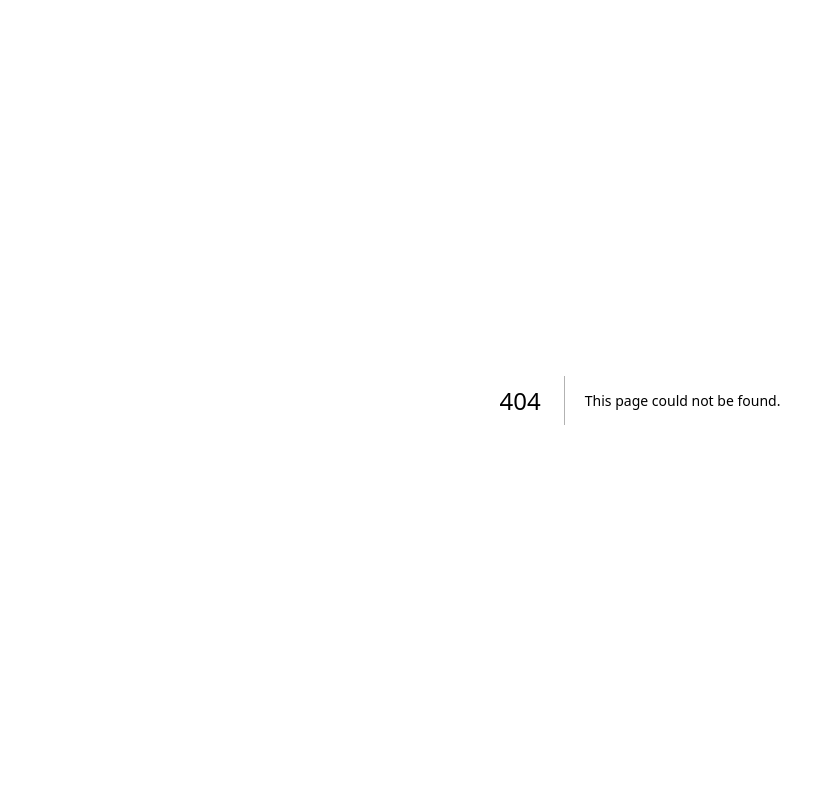
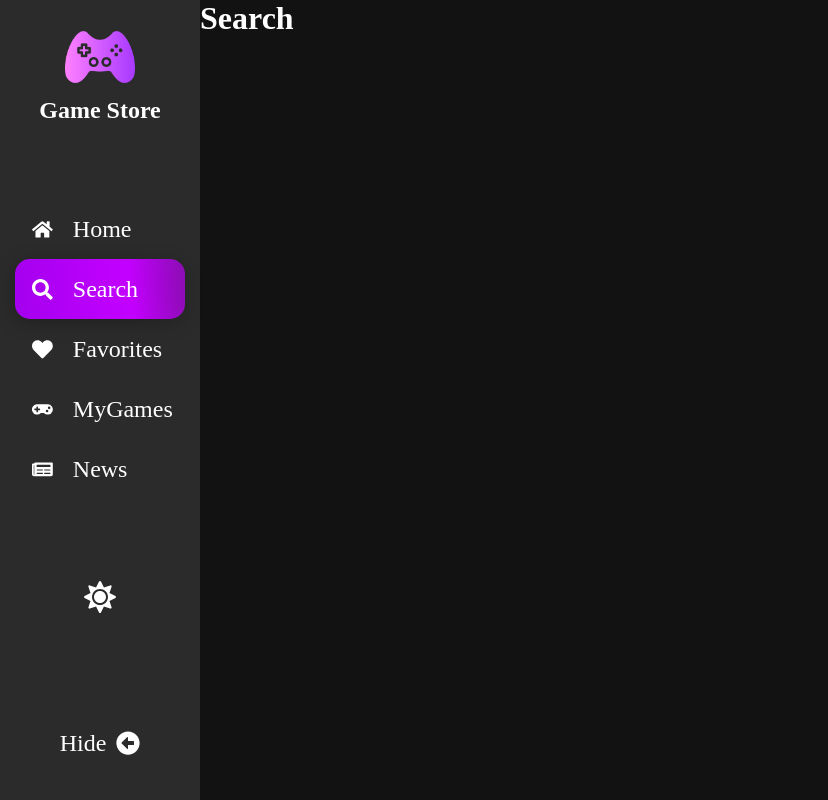
Before and after one commit to WesleyDev184/game_store, a Next.js app: page /search in a window 1280 px wide. Before the commit this address had no page. Shown: the whole page, without its empty margins (0-828 px from the left). Built offline with nearby package versions, Linux system fonts and the light colour scheme.

Commit message:
Side bar complete

```diff
--- /dev/null
+++ b/src/components/SideBar/Mobile/index.tsx
@@ -0,0 +1,36 @@
+import Link from 'next/link'
+import { useRouter } from 'next/router'
+import SideBarMenu from '../SideBarMenu'
+
+import { Container, MenuItem, Content, MenuContainer, Wrapper } from './styles'
+
+const MobileSideBar = () => {
+    const router = useRouter()
+
+    return (
+        <Wrapper>
+            <Container>
+                <Content>
+                    <nav>
+                        <MenuContainer>
+                            {SideBarMenu.map(item => {
+                                return (
+                                    <MenuItem
+                                        key={item.path}
+                                        active={router.asPath === item.path}
+                                    >
+                                        <Link href={item.path}>
+                                            {item.icon}
+                                        </Link>
+                                    </MenuItem>
+                                )
+                            })}
+                        </MenuContainer>
+                    </nav>
+                </Content>
+            </Container>
+        </Wrapper>
+    )
+}
+
+export default MobileSideBar
--- /dev/null
+++ b/src/components/SideBar/Mobile/styles.ts
@@ -0,0 +1,42 @@
+import styled from 'styled-components'
+
+interface MenuItemProps {
+    active?: boolean
+}
+
+export const Wrapper = styled.div``
+
+export const Container = styled.div`
+    position: fixed;
+    bottom: 0px;
+    left: 50%;
+    right: 0;
+    z-index: 1000;
+    transform: translate(-50%, 0);
+    width: 100vw;
+`
+
+export const Content = styled.div`
+    display: flex;
+    align-items: center;
+    justify-content: center;
+    padding: 22px;
+    border-radius: 28px 28px 0px 0px;
+    background-color: ${props => props.theme.background.secondary};
+`
+
+export const MenuContainer = styled.div`
+    display: flex;
+    align-items: center;
+    gap: 60px;
+`
+
+export const MenuItem = styled.li<MenuItemProps>`
+    list-style-type: none;
+    a {
+        color: ${props =>
+            props.active
+                ? props.theme.colors.primary
+                : props.theme.colors.text.secondary};
+    }
+`
--- a/src/components/SideBar/index.tsx
+++ b/src/components/SideBar/index.tsx
@@ -1,21 +1,39 @@
 import { useEffect, useState } from 'react'
+import { useRouter } from 'next/router'
 import {
     ContainerSideBar,
     LogoContainer,
     MenuContainer,
-    MenuItem
+    MenuItem,
+    HandleThemeDiv,
+    HideSideBar
 } from './style'
-import { FiMenu } from 'react-icons/fi'
-import { GrClose } from 'react-icons/gr'
+import {
+    FaSun,
+    FaMoon,
+    FaArrowAltCircleLeft,
+    FaArrowAltCircleRight
+} from 'react-icons/fa'
 import SideBarMenu from './SideBarMenu'
 import { getScreenDimensions } from '../../utils/GetScreenDimensions'
 import Image from 'next/image'
 import Link from 'next/link'
 import Logo from '../../../public/Logo.png'
+import { useTheme } from '@/contexts/ThemeProviderContext'
+import MobileSideBar from './Mobile'
 
 const SideBarComponent = () => {
     const [isSideBarOpen, setIsSideBarOpen] = useState(true)
     const [pageWidth, setPageWidth] = useState(0)
+    const [isDarkMode, setIsDarkMode] = useState(false)
+
+    const { toggleTheme } = useTheme()
+    const router = useRouter()
+
+    const handleTheme = () => {
+        setIsDarkMode(!isDarkMode)
+        toggleTheme()
+    }
 
     const handleSideBar = () => {
         setIsSideBarOpen(!isSideBarOpen)
@@ -36,9 +54,13 @@ const SideBarComponent = () => {
                         <h2>Game Store</h2>
                     </LogoContainer>
                     <MenuContainer>
+                        <ul>
                             {SideBarMenu.map(item => {
                                 return (
                                     <MenuItem
+                                        activeRouter={
+                                            router.asPath === item.path
+                                        }
                                         isSideBarOpen={isSideBarOpen}
                                         key={item.title}
                                     >
@@ -49,13 +71,23 @@ const SideBarComponent = () => {
                                     </MenuItem>
                                 )
                             })}
+                        </ul>
+                        <HandleThemeDiv onClick={handleTheme}>
+                            {isDarkMode ? <FaMoon /> : <FaSun />}
+                        </HandleThemeDiv>
                     </MenuContainer>
-                    <button onClick={handleSideBar}>
-                        {isSideBarOpen ? <GrClose /> : <FiMenu />}
-                    </button>
+                    <HideSideBar onClick={handleSideBar}>
+                        {isSideBarOpen ? (
+                            <span>
+                                Hide <FaArrowAltCircleLeft />
+                            </span>
+                        ) : (
+                            <FaArrowAltCircleRight size={25} />
+                        )}
+                    </HideSideBar>
                 </ContainerSideBar>
             ) : (
-                <h1>test</h1>
+                <MobileSideBar />
             )}
         </>
     )
--- a/src/components/SideBar/style.ts
+++ b/src/components/SideBar/style.ts
@@ -1,7 +1,12 @@
-import styled, { keyframes } from 'styled-components'
+import styled, { css, keyframes } from 'styled-components'
 
 interface SideBarProps {
     isSideBarOpen: boolean
+}
+
+interface MenuItemProps {
+    isSideBarOpen: boolean
+    activeRouter: boolean
 }
 
 const toggleAnimation = keyframes`
@@ -13,7 +18,7 @@ const toggleAnimation = keyframes`
   }
 `
 
-export const ContainerSideBar = styled.div<SideBarProps>`
+export const ContainerSideBar = styled.nav<SideBarProps>`
     background-color: ${props => props.theme.background.secondary};
     width: ${props => (props.isSideBarOpen ? '200px' : '70px')};
     height: 100vh;
@@ -28,6 +33,26 @@ export const ContainerSideBar = styled.div<SideBarProps>`
         font-size: 20px;
     }
 `
+
+export const HideSideBar = styled.div`
+    display: flex;
+    align-items: center;
+    justify-content: center;
+    width: 100%;
+    height: 100px;
+
+    span {
+        font-size: 1.5em;
+        display: flex;
+        align-items: center;
+        justify-content: center;
+
+        svg {
+            margin-left: 10px;
+        }
+    }
+`
+
 export const LogoContainer = styled.div<SideBarProps>`
     display: flex;
     align-items: center;
@@ -38,7 +63,7 @@ export const LogoContainer = styled.div<SideBarProps>`
 
     h2 {
         display: ${props => (props.isSideBarOpen ? 'block' : 'none')};
-        animation: ${toggleAnimation} 0.4s;
+        animation: ${toggleAnimation} 0.3s ease-in;
     }
 
     img {
@@ -50,7 +75,7 @@ export const LogoContainer = styled.div<SideBarProps>`
     }
 `
 
-export const MenuContainer = styled.ul`
+export const MenuContainer = styled.div`
     display: flex;
     flex-direction: column;
     justify-content: center;
@@ -59,24 +84,72 @@ export const MenuContainer = styled.ul`
     padding: 20px 15px;
     width: 100%;
     height: 100%;
+
+    ul {
+        display: flex;
+        flex-direction: column;
+        justify-content: center;
+        width: 100%;
+    }
 `
 
-export const MenuItem = styled.li<SideBarProps>`
+export const HandleThemeDiv = styled.div`
     display: flex;
-    justify-content: start;
-    width: auto;
-    height: 50px;
+    align-items: center;
+    justify-content: center;
+    width: 100%;
+    height: 100px;
+    margin-top: 3em;
+
+    svg {
+        font-size: 2em;
+    }
+`
+
+export const MenuItem = styled.li<MenuItemProps>`
+    display: flex;
+    justify-content: ${props =>
+        props.isSideBarOpen ? 'flex-start' : 'center'};
+    width: 100%;
+    height: 60px;
     ${props => (props.isSideBarOpen ? 'padding-left:10%;' : 'margin: 0 auto;')};
+
+    ${({ activeRouter }) =>
+        activeRouter &&
+        css`
+            background: linear-gradient(
+                83.93deg,
+                #a100ed -6.08%,
+                #c300ff 67.34%,
+                rgba(58, 0, 255, 0) 158.91%
+            );
+            filter: drop-shadow(0px 4px 9px rgba(0, 0, 0, 0.25));
+            border-radius: 15px;
+            &:hover {
+                opacity: 0.8;
+            }
+        `}
+
+    ${({ activeRouter }) =>
+        !activeRouter &&
+        css`
+            &:hover {
+                opacity: 0.8;
+            }
+        `}
 
     a {
         display: flex;
         align-items: center;
         justify-content: center;
-        color: ${props => props.theme.colors.text.secondary};
+        color: ${props =>
+            props.activeRouter
+                ? props.theme.colors.text.reverse
+                : props.theme.colors.text.primary};
         text-decoration: none;
 
         &:hover {
-            color: ${props => props.theme.colors.text.primary};
+            color: ${props => props.theme.colors.text.secondary};
             transition: color 0.4s;
         }
 
@@ -88,7 +161,7 @@ export const MenuItem = styled.li<SideBarProps>`
         span {
             font-size: 1.5em;
             display: ${props => (props.isSideBarOpen ? 'block' : 'none')};
-            animation: ${toggleAnimation} 0.4s;
+            transition: 0.3s ease-in;
         }
     }
 `
--- a/src/pages/_app.tsx
+++ b/src/pages/_app.tsx
@@ -1,10 +1,12 @@
 import { CustomThemeProvider } from '@/contexts/ThemeProviderContext'
 import type { AppProps } from 'next/app'
 import GlobalStyle from '../styles/global'
+import SideBarComponent from '@/components/SideBar'
 
 export default function App({ Component, pageProps }: AppProps) {
     return (
         <CustomThemeProvider>
+            <SideBarComponent />
             <Component {...pageProps} />
             <GlobalStyle />
         </CustomThemeProvider>
--- /dev/null
+++ b/src/pages/search/index.tsx
@@ -0,0 +1,9 @@
+const Search = () => {
+    return (
+        <div>
+            <h1>Search</h1>
+        </div>
+    )
+}
+
+export default Search
--- a/src/styles/global.ts
+++ b/src/styles/global.ts
@@ -9,5 +9,9 @@ export default createGlobalStyle`
     body{
         background: ${props => props.theme.background.primary};
         color: ${props => props.theme.colors.text.primary};
+
+        div{
+            display: flex;
+        }
     }
 `
--- a/src/styles/pages/indexStyle.ts
+++ b/src/styles/pages/indexStyle.ts
@@ -2,12 +2,8 @@ import styled from 'styled-components'
 
 export const Container = styled.main`
     height: 100vh;
-    width: 100%;
     display: flex;
+    padding: 0 2rem;
 `
 
-export const SideBarDiv = styled.div`
-    width: auto;
-    margin-right: 10px;
-`
 export const ContentDiv = styled.div``
--- a/src/styles/theme/dark.ts
+++ b/src/styles/theme/dark.ts
@@ -10,6 +10,7 @@ export default {
             primary: '#ffffff',
             secondary: '#c2c2c2',
             tertiary: '#7f7f7f',
+            reverse: '#ffffff',
             error: '#ff4136',
             warning: '#ff851b'
         }
--- a/src/styles/theme/light.ts
+++ b/src/styles/theme/light.ts
@@ -10,6 +10,7 @@ export default {
             primary: '#121212',
             secondary: '#3c3c3c',
             tertiary: '#7f7f7f',
+            reverse: '#ffffff',
             error: '#ff4136',
             warning: '#ff851b'
         }
```
Also changed, not shown: src/pages/index.tsx (+2 -11 lines), 1 other file (tests, documents, lock files or other folders). Lines whose indentation alone changed are shown as unchanged.
